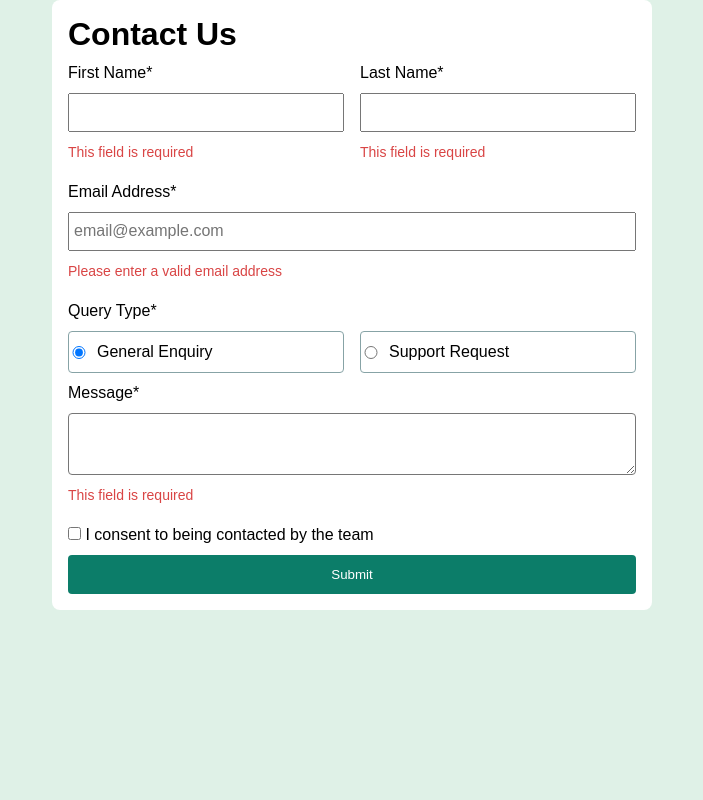
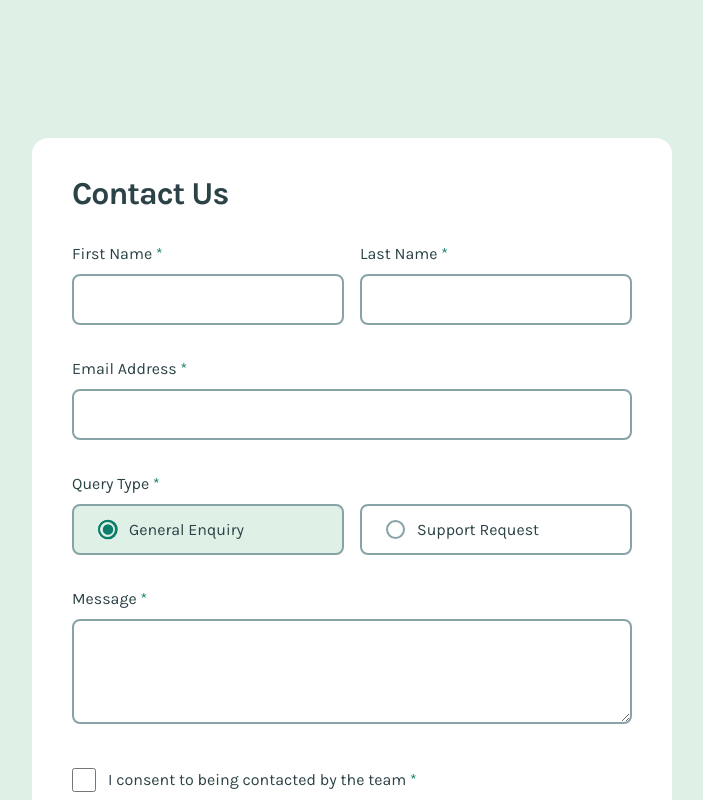
Before and after one commit to roshankumar0/contact-us, a plain HTML site: page index.html in a window 1280 px wide. Both pictures are taken after a click on the radio button "General Enquiry". Shown: the top 800 px of the page, without its empty margins (288-991 px from the left). Drawn offline with Linux system fonts and the light colour scheme.

Commit message:
created seprate file css

```diff
--- /dev/null
+++ b/desktop.css
@@ -0,0 +1,38 @@
+@media only screen and (min-width: 1280px) {
+    body {
+        padding: 138px 0;
+    }
+
+    #form {
+        width: 50%;
+        padding: 40px;
+    }
+
+    #names-container {
+        flex-direction: row;
+        align-items: center;
+        justify-content: space-between;
+        gap: 16px;
+    }
+
+    .name-container {
+        width: 100%;
+    }
+
+    .radios-container {
+        flex-direction: row;
+    }
+
+    #message {
+        min-height: 105px;
+    }
+
+
+    .checkbox-container label {
+        padding-bottom: 15px;
+    }
+
+    #submited {
+        width: 450px;
+    }
+}
--- a/index.html
+++ b/index.html
@@ -1,74 +1,84 @@
 <!DOCTYPE html>
 <html lang="en">
-
 <head>
   <meta charset="UTF-8">
   <meta name="viewport" content="width=device-width, initial-scale=1.0">
-  <!-- displays site properly based on user's device -->
+
+  <link rel="preconnect" href="https://fonts.googleapis.com">
+  <link rel="preconnect" href="https://fonts.gstatic.com" crossorigin>
+  <link href="https://fonts.googleapis.com/css2?family=Karla:ital,wght@0,200..800;1,200..800&display=swap" rel="stylesheet">
 
   <link rel="icon" type="image/png" sizes="32x32" href="./assets/images/favicon-32x32.png">
 
+  <link rel="stylesheet" href="style.css">
+  <link rel="stylesheet" href="tablet.css">
+  <link rel="stylesheet" href="desktop.css">
+
+  <script src="script.js" defer></script>
+
   <title>Frontend Mentor | Contact form</title>
+</head>
+<body>
 
-  <!-- Feel free to remove these styles or customise in your own stylesheet 👍 -->
-  <link rel="stylesheet" href="style.css">
-</head>
+  <form id="form">
 
-<body>
-  <main class="main-content">
     <h1>Contact Us</h1>
-    <form id="contact-form">
-      <div class="form-group name-group">
-        <div class="form-item">
-          <label for="first-name">First Name*</label>
-          <input type="text" name="first-name" id="first-name" required>
-          <span class="error-message">This field is required</span>
-        </div>
-        <div class="form-item">
-          <label for="last-name">Last Name*</label>
-          <input type="text" name="last-name" id="last-name" required>
-          <span class="error-message">This field is required</span>
-        </div>
+
+    <div id="names-container">
+      <div class="name-container">
+        <label for="firstName">First Name <span>*</span></label>
+        <input type="text" name="firstName" id="firstName" required>
+        <span class="error" id="firstNameError"></span>
       </div>
-      <div class="form-item">
-        <label for="email">Email Address*</label>
-        <input type="email" name="email" id="email" placeholder="email@example.com" required>
-        <span class="error-message">Please enter a valid email address</span>
+      <div class="name-container">
+        <label for="lastName">Last Name <span>*</span></label>
+        <input type="text" name="lastName" id="lastName" required>
+        <span class="error" id="lastNameError"></span>
       </div>
-      <div class="form-item">
-        <label>Query Type*</label>
-        <div class="radio-group">
-          <div class="radio-item">
-            <input type="radio" name="query-type" id="general-enquiry" value="general-enquiry" required>
-            <label for="general-enquiry">General Enquiry</label>
-          </div>
-          <div class="radio-item">
-            <input type="radio" name="query-type" id="support-request" value="support-request" required>
-            <label for="support-request">Support Request</label>
-          </div>
-        </div>
-        <span class="error-message">Please select a query type</span>
+    </div>
+
+    <label for="email">Email Address <span>*</span></label>
+    <input type="email" name="email" id="email" required>
+    <span class="error" id="emailError"></span>
+
+    <label for="radio">Query Type <span>*</span></label>
+    <div class="radios-container">
+      <div id="general-container" class="radio-container">
+        <input type="radio" name="radio" id="general">
+        <label for="general">General Enquiry</label>
+        <img class="hidden" id="radio-selected-general" src="./assets/images/icon-radio-selected.svg" alt="Radio Selected">
       </div>
-      <div class="form-item">
-        <label for="message">Message*</label>
-        <textarea name="message" id="message" rows="4" required></textarea>
-        <span class="error-message">This field is required</span>
+      <div id="support-container" class="radio-container">
+        <input type="radio" name="radio" id="support">
+        <label for="support">Support Request</label>
+        <img class="hidden" id="radio-selected-support" src="./assets/images/icon-radio-selected.svg" alt="Radio Selected">
       </div>
-      <div class="form-item">
-        <div>
-          <input type="checkbox" name="consent" id="consent" required>
-          <label for="consent">I consent to being contacted by the team</label>
-        </div>
-        <span class="error-message">To submit this form, please consent to being contacted</span>
-      </div>
-      <button type="submit">Submit</button>
-      <div class="form-message" id="form-message" style="display:none;">
-        <h4>Message Sent!</h4>
-        <p>Thanks for completing the form. We'll be in touch soon!</p>
-      </div>
-    </form>
-  </main>
+    </div>
+    <span class="error" id="queryError"></span>
 
+    <label for="message">Message <span>*</span></label>
+    <textarea name="message" id="message" required></textarea>
+    <span class="error" id="messageError"></span>
+
+    <div class="checkbox-container">
+      <input id="checkbox" type="checkbox" required>
+      <label for="checkbox">I consent to being contacted by the team <span>*</span></label>
+      <img class="hidden" id="check" src="./assets/images/icon-checkbox-check.svg" alt="Checkbox Check">
+    </div>
+    <span class="error" id="checkboxError"></span>
+
+    <button id="btnSubmit" type="submit">Submit</button>
+  </form>
+
+  <div class="hidden" id="submited">
+    <h2><span><img src="./assets/images/icon-success-check.svg" alt="Success Check"></span> Message Sent!</h2>
+    <p>Thanks for completing the form. We'll be in touch soon!</p>
+  </div>
+
+  <footer class="attribution">
+    Challenge by <a href="https://www.frontendmentor.io?ref=challenge">Frontend Mentor</a>.
+    Coded by <a href="https://github.com/flaviare1s">Flávia Reis</a>.
+  </footer>
+  <script src="script.js"></script>
 </body>
-
 </html>
--- /dev/null
+++ b/script.js
@@ -0,0 +1,150 @@
+document.addEventListener('DOMContentLoaded', () => {
+    const form = document.querySelector('#form')
+    const firstNameInput = document.querySelector('#firstName')
+    const firstNameError = document.querySelector('#firstNameError')
+    const lastNameInput = document.querySelector('#lastName')
+    const lastNameError = document.querySelector('#lastNameError')
+    const emailInput = document.querySelector('#email')
+    const emailError = document.querySelector('#emailError')
+    const queryError = document.querySelector('#queryError')
+    const generalRadioInput = document.querySelector('#general')
+    const supportRadioInput = document.querySelector('#support')
+    const messageInput = document.querySelector('#message')
+    const messageError = document.querySelector('#messageError')
+    const checkboxInput = document.querySelector('#checkbox')
+    const checkboxError = document.querySelector('#checkboxError')
+    const btnSubmit = document.querySelector('#btnSubmit')
+    const radiosContainers = document.querySelectorAll('.radio-container')
+    const submitedMessage = document.querySelector('#submited')
+    const checked = document.querySelector('#check')
+    const generalCheckedImage = document.querySelector('#radio-selected-general')
+    const supportCheckedImage = document.querySelector('#radio-selected-support')
+    const generalContainer = document.querySelector('#general-container')
+    const supportContainer = document.querySelector('#support-container')
+
+    generalRadioInput.addEventListener('click', () => {
+        if (generalRadioInput.checked) {
+            generalCheckedImage.classList.remove('hidden')
+            supportCheckedImage.classList.add('hidden')
+            generalContainer.style.backgroundColor = 'hsl(148, 38%, 91%)'
+            supportContainer.style.backgroundColor = 'white'
+        }
+    })
+
+    generalRadioInput.addEventListener('blur', () => {
+        if (!generalRadioInput.checked) {
+            generalContainer.style.backgroundColor = 'white'
+        }
+    })
+
+    supportRadioInput.addEventListener('click', () => {
+        if (supportRadioInput.checked) {
+            supportCheckedImage.classList.remove('hidden')
+            generalCheckedImage.classList.add('hidden')
+            supportContainer.style.backgroundColor = 'hsl(148, 38%, 91%)'
+            generalContainer.style.backgroundColor = 'white'
+        }
+    })
+
+    supportRadioInput.addEventListener('blur', () => {
+        if (!supportRadioInput.checked) {
+            supportContainer.style.backgroundColor = 'white'
+        }
+    })
+
+    document.addEventListener('click', (event) => {
+        if (!event.target.matches('#general') && !event.target.matches('#support')) {
+            generalContainer.style.backgroundColor = 'white'
+            supportContainer.style.backgroundColor = 'white'
+        }
+    })
+
+    checkboxInput.addEventListener('change', toggleVisibility)
+
+    checked.addEventListener('click', () => {
+        checkboxInput.checked = false
+        toggleVisibility()
+    })
+
+    function toggleVisibility() {
+        if(checkboxInput.checked) {
+            checked.classList.remove('hidden')
+        } else {
+            checked.classList.add('hidden')
+        }
+    }
+
+    function validateForm(event) {
+        event.preventDefault()
+        let isValid = true
+
+        if (!firstNameInput.checkValidity()) {
+            firstNameInput.classList.add('errorActive')
+            firstNameError.innerText = 'This field is required'
+            isValid = false
+        } else {
+            firstNameInput.classList.remove('errorActive')
+            firstNameError.innerText = ''
+        }
+
+        if (!lastNameInput.checkValidity()) {
+            lastNameInput.classList.add('errorActive')
+            lastNameError.innerText = 'This field is required'
+            isValid = false;
+        } else {
+            lastNameInput.classList.remove('errorActive')
+            lastNameError.innerText = ''
+        }
+
+        if (!emailInput.checkValidity()) {
+            emailInput.classList.add('errorActive')
+            emailError.innerText = 'Please enter a valid email address'
+            emailInput.value = 'email@example.com'
+            isValid = false
+        } else {
+            emailInput.classList.remove('errorActive')
+            emailError.innerText = ''
+        }
+
+        if (!generalRadioInput.checked && !supportRadioInput.checked) {
+            queryError.innerText = 'Please select a query type'
+            radiosContainers.forEach(container => {
+                container.classList.add('errorActive')
+            })
+            isValid = false
+        } else {
+            queryError.innerText = ''
+        }
+
+        if (!messageInput.checkValidity()) {
+            messageInput.classList.add('errorActive')
+            messageError.innerText = 'This field is required'
+            isValid = false
+        } else {
+            messageInput.classList.remove('errorActive')
+            messageError.innerText = ''
+        }
+
+        if (!checkboxInput.checked) {
+            checkboxError.innerText = 'To submit this form, please consent to being contacted'
+            isValid = false
+        } else {
+            checkboxError.innerText = ''
+        }
+
+        if (isValid) {
+            submitForm()
+        }
+    }
+
+    function submitForm() {
+        form.reset()
+        submitedMessage.classList.remove('hidden')
+        generalContainer.style.backgroundColor = 'white'
+        supportContainer.style.backgroundColor = 'white'
+        checked.classList.add('hidden')
+
+    }
+
+    btnSubmit.addEventListener('click', validateForm)
+})
--- a/style.css
+++ b/style.css
@@ -1,142 +1,258 @@
 :root {
-    /* Primary Colors */
-    --color-light-green: hsl(148, 38%, 91%);
-    --color-green: hsl(169, 82%, 27%);
-    --color-red: hsl(0, 66%, 56%);
-
-    /* Neutral Colors */
-    --color-white: hsl(0, 0%, 100%);
-    --color-medium-grey: hsl(186, 15%, 59%);
-    --color-dark-grey: hsl(187, 24%, 22%);
-
-    /* Typography */
-    --font-family-karla: 'Karla', sans-serif;
-    --font-weight-regular: 400;
-    --font-weight-bold: 700;
-    --font-size-labels: 16px;
+    --light-green: hsl(148, 38%, 91%);
+    --custom-green: hsl(169, 82%, 27%);
+    --custom-red: hsl(0, 66%, 56%);
+    --medium-grey: hsl(186, 15%, 59%);
+    --dark-grey: hsl(187, 24%, 22%);
 }
 
 * {
-    margin: 0;
-    padding: 0;
+    margin: 0px;
+    padding: 0px;
     box-sizing: border-box;
+    font-family: "Karla", sans-serif;
 }
 
 body {
-    font-family: var(--font-family-karla);
-    background-color: var(--color-light-green);
+    background-color: var(--light-green);
+    display: flex;
+    flex-direction: column;
+    justify-content: center;
+    align-items: center;
+    margin: auto;
+    width: 100vw;
+    padding: 32px 0;
 }
 
-.main-content {
-    max-width: 600px;
-    margin: 0 auto;
-    padding: 1rem;
-    background-color: var(--color-white);
-    border-radius: 8px;
+#form {
+    background-color: white;
+    color: var(--dark-grey);
+    width: 92%;
+    padding: 24px;
+    border-radius: 16px;
+    display: flex;
+    flex-direction: column;
+    justify-items: center;
 }
 
-
-.form-group {
-    display: flex;
-    gap: 1rem;
+h1 {
+    font-size: 32px;
+    font-weight: bold;
+    line-height: 100%;
+    letter-spacing: -1px;
+    margin-bottom: 8px;
 }
 
-.form-item {
-    flex: 1;
-    line-height: 40px;
+label {
+    line-height: 150%;
+    margin-bottom: 8px;
+    margin-top: 24px;
+}
+
+label span {
+    color: var(--custom-green);
+}
+
+.name-container {
     display: flex;
     flex-direction: column;
 }
 
-.form-item input {
-    padding: 10px 0;
+#names-container {
+    display: flex;
+    flex-direction: column;
 }
 
-input::placeholder {
-    padding: 4px;
-    font-size: 16px;
+input {
+    height: 51px;
+    padding: 12px 24px;
+    border-radius: 8px;
+    border: 2px solid var(--medium-grey);
 }
 
-select,
-textarea {
-    width: 100%;
-    border-radius: 4px;
+input:hover {
+    border: 2px solid var(--custom-green);
 }
 
-.radio-group {
-    display: flex;
-    gap: 1rem;
+input:focus {
+    background-color: var(--light-green);
+    border: 2px solid var(--custom-green);
 }
 
-.radio-item {
+.radios-container {
+    display: flex;
+    flex-direction: column;
+    gap: 16px;
+}
+
+.radio-container {
+    height: 51px;
+    border: 2px solid var(--medium-grey);
+    border-radius: 8px;
     display: flex;
     align-items: center;
-    border: 1px solid var(--color-medium-grey);
-    border-radius: 4px;
-    flex: 1;
+    width: 100%;
+    gap: 12px;
+    padding: 0px 24px;
+    outline: none;
+    position: relative;
+    appearance: none;
 }
 
-.radio-item input {
-    margin-right: 0.5rem;
+.radio-container label {
+    padding-bottom: 15px;
+    cursor: pointer;
 }
 
-button {
-    padding: 0.75rem 1.5rem;
-    background-color: hsl(169, 82%, 27%);
-    color: hsl(0, 0%, 100%);
-    border: none;
-    border-radius: 4px;
-    cursor: pointer;
-    width: 100%;
+.radio-container:hover {
+    border: 2px solid var(--custom-green);
 }
 
-button:hover {
-    background-color: hsl(187, 24%, 22%);
+#radio-selected-general,
+#radio-selected-support {
+    display: none;
+    cursor: pointer;
+    position: absolute;
+    left: 24px;
+    z-index: 10;
 }
 
-.error-message {
-    color: hsl(0, 66%, 56%);
-    font-size: 0.875rem;
+input[type="radio"]:checked + label + #radio-selected-general,
+input[type="radio"]:checked + label + #radio-selected-support {
+    display: inline-block;
+    z-index: 20;
+}
+
+input[type="radio"] {
+    width: 19px;
+    height: 19px;
+    border-radius: 100%;
+    margin: auto 0;
+    vertical-align: middle;
+    transition: opacity 0.5s ease;
+    cursor: pointer;
+    padding: 0;
+    appearance: none;
+}
+
+input[type="radio"]:checked {
+    appearance: none !important;
+}
+
+#message {
+    padding: 12px 24px;
+    border-radius: 8px;
+    border: 2px solid var(--medium-grey);
+    min-height: 240px;
+}
+
+#message:hover {
+    border: 2px solid var(--custom-green);
+}
+
+#message:focus {
+    border: 2px solid var(--custom-green);
+    background-color: var(--light-green);
+}
+
+.checkbox-container {
+    display: flex;
+    gap: 12px;
+    align-items: center;
+    vertical-align: middle;
+    margin-top: 12px;
+}
+
+.checkbox-container label {
+    cursor: pointer;
+}
+
+input[type="checkbox"] {
+    width: 24px;
+    height: 24px;
+    border: 2px solid var(--medium-grey);
+    cursor: pointer;
+    position: relative;
+    padding: 0;
+}
+
+input[type="checkbox"]:checked {
+   appearance: none;
+}
+
+#check {
+    position: absolute;
+    width: 24px;
+    height: 24px;
+    cursor: pointer;
+}
+
+
+#btnSubmit {
+    background-color: var(--custom-green);
+    color: white;
+    height: 59px;
+    border-radius: 8px;
+    font-size: 18px;
+    font-weight: bold;
+    line-height: 150%;
+    cursor: pointer;
+    margin-top: 12px;
+    border: none;
+}
+
+#btnSubmit:hover {
+    background-color: var(--dark-grey);
+}
+
+footer {
+    margin-top: 10px;
+    cursor: pointer;
+}
+
+.error {
+    color: var(--custom-red);
+    margin-top: 8px;
+    line-height: 150%;
+}
+
+.errorActive {
+    border: 2px solid var(--custom-red) !important;
+}
+
+.focus {
+    background-color: var(--light-green);
+}
+
+#submited {
+    position: absolute;
+    top: 24px;
+    background-color: var(--dark-grey);
+    width: 82%;
+    color: white;
+    border-radius: 12px;
+    padding: 24px;
+}
+
+h2 span {
+    margin-right: 8px;
+}
+
+h2 {
+    font-weight: bold;
+    font-size: 18px;
+    margin-bottom: 8px;
+}
+
+.hidden {
     display: none;
 }
 
-.form-item input:invalid+.error-message,
-.form-item select:invalid+.error-message,
-.form-item textarea:invalid+.error-message,
-.form-item input[type="checkbox"]:invalid+label+.error-message {
-    display: block;
-}
-
-.form-message {
-    text-align: center;
-    margin-top: 1rem;
-}
-
 .attribution {
-    text-align: center;
-    font-size: 0.875rem;
+    font-size: 11px; text-align: center;
 }
 
 .attribution a {
-    color: hsl(169, 82%, 27%);
-    text-decoration: none;
+    color: var(--custom-green);
+    font-weight: bold;
 }
-
-.attribution a:hover {
-    text-decoration: underline;
-}
-
-input#general-enquiry,
-input#support-request {
-    width: 20px;
-}
-
-@media (max-width: 375px) {
-
-    .form-group,
-    .form-item,
-    .radio-group {
-        display: flex;
-        flex-direction: column;
-    }
-}
```
Also changed, not shown: tablet.css (added, +38 -0 lines).
